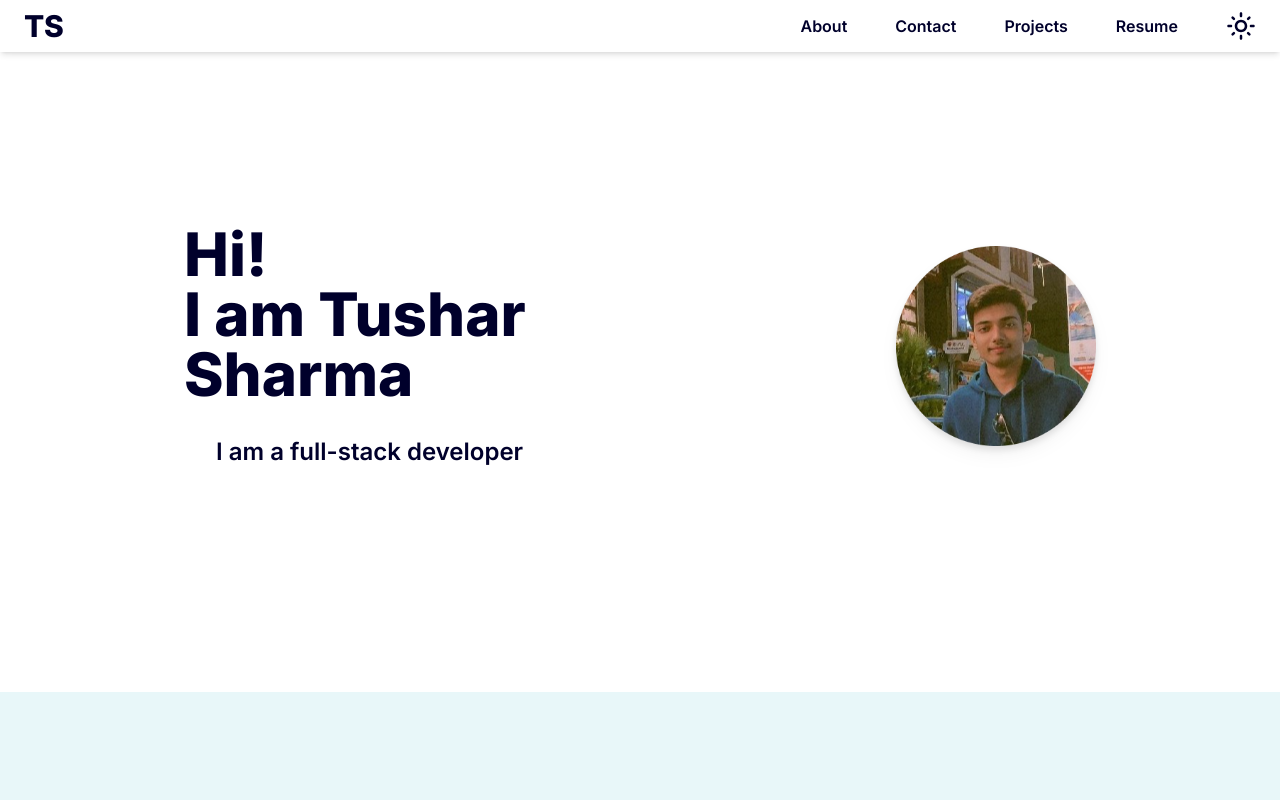
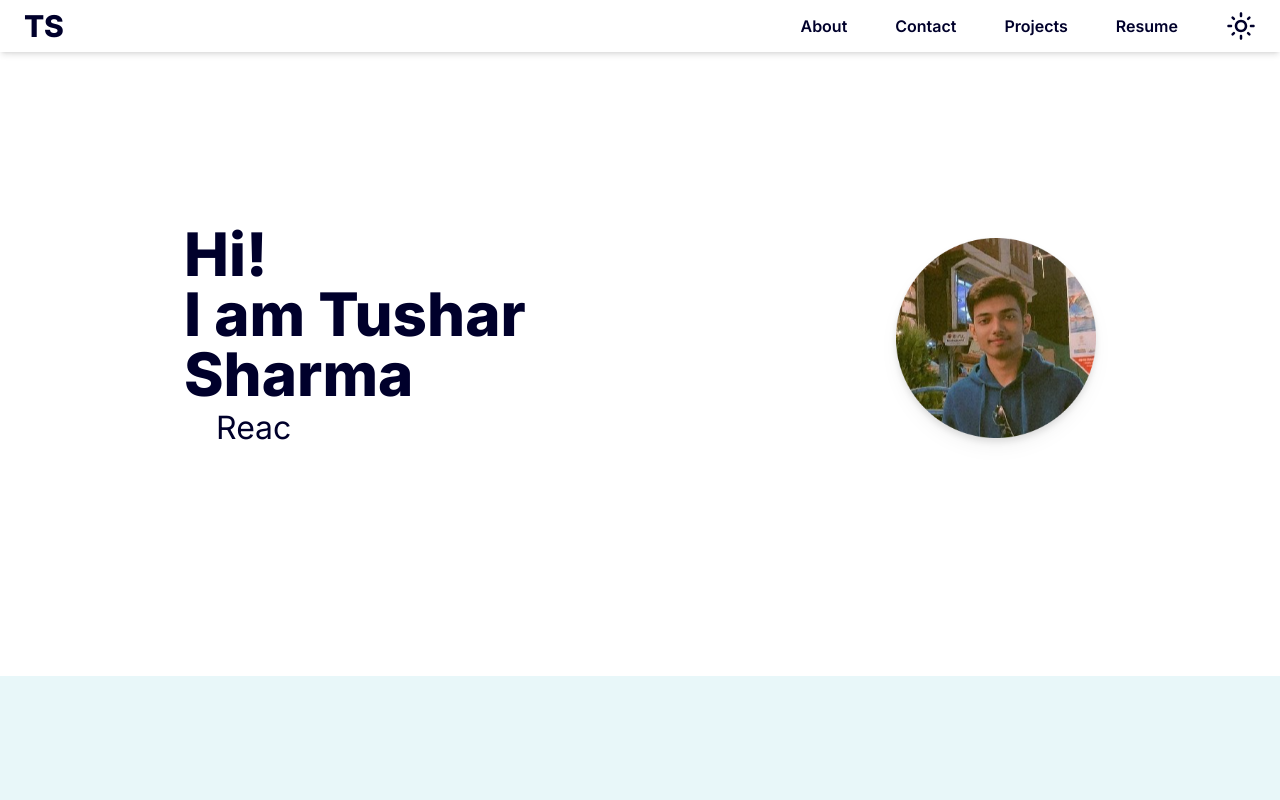
Before and after one commit to tushar27x/portfolio, a Next.js app: page / in a window 1280 px wide. Shown: the top 800 px of the page. Built offline with nearby package versions, Linux system fonts and the light colour scheme.

Commit message:
added react type animation in title section

```diff
--- a/app/components/Title/page.tsx
+++ b/app/components/Title/page.tsx
@@ -2,6 +2,7 @@
 import React from 'react'
 import Avatar from './Avatar'
 import { useThemeContext } from '@/app/ThemeProvider'
+import { TypeAnimation } from 'react-type-animation'
 
 const Title = () => {
   const {displayMode} = useThemeContext();
@@ -14,9 +15,27 @@ const Title = () => {
           <Avatar src={'/profile-rounded.png'}/>
         </div>
         <div className='flex flex-col w-full md:w-1/2 text-center justify-center md:text-left lg:text-left md:items-center'>
-          <h1 className='font-extrabold text-6xl'>Hi!<br />I am Tushar Sharma
-          </h1>
-          <h3 className='mt-8 w-full font-semibold text-2xl px-8'>I am a full-stack developer</h3>
+          <div>
+            <h1 className='font-extrabold text-6xl'>Hi!<br />I am Tushar Sharma</h1>
+          </div>
+          <div className='flex justify-center lg:justify-start md:w-full px-8 md:text-left'>
+            <TypeAnimation
+              sequence={[
+                'Full Stack developer',
+                1000, // wait 1s before replacing "Mice" with "Hamsters"
+                'Software Engineer',
+                1000,
+                'React developer',
+                1000,
+                'MERN stack developer',
+                1000
+              ]}
+              wrapper="span"
+              speed={50}
+              style={{ fontSize: '2em', display: 'inline-block' }}
+              repeat={Infinity}
+            />
+          </div>
         </div>
       </div>
 
```
